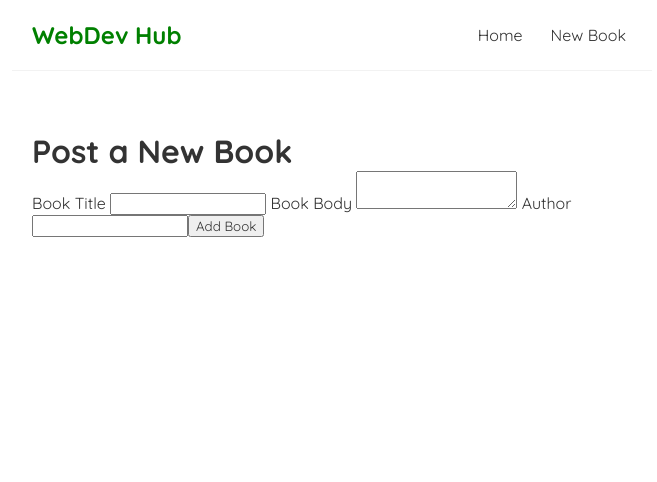
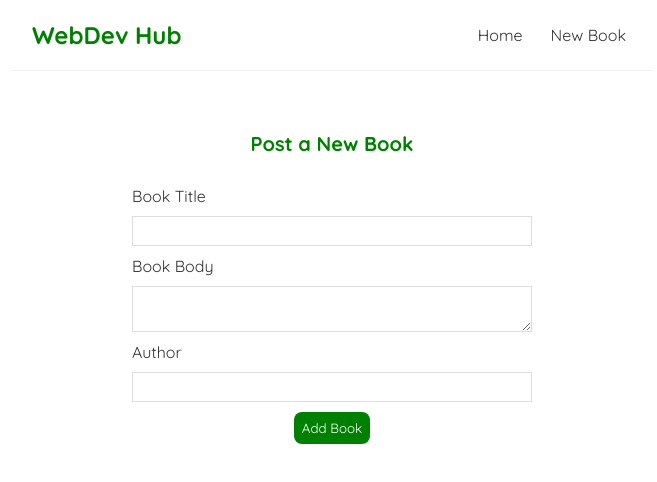
Before and after one commit to Tkamunya1/WebDev-Hub, a React (Create React App) app: page /create in a window 1280 px wide. Shown: the top 482 px of the page, without its empty margins (308-965 px from the left). Built offline with nearby package versions, Linux system fonts and the light colour scheme.

Commit message:
this commit styles the form

```diff
--- a/src/index.css
+++ b/src/index.css
@@ -58,3 +58,35 @@
   font-weight: bolder;
   size: 3 rem;
 }
+
+/* Post new book form */
+.post-book {
+  max-width: 400px;
+  margin: 0 auto;
+  text-align: center;
+}
+.post-book label {
+  text-align: left;
+  display: block;
+}
+.post-book h1 {
+  font-size: 20px;
+  color: green;
+  margin-bottom: 30px;
+}
+.post-book input, .post-book textarea {
+  width: 100%;
+  padding: 6px 10px;
+  margin: 10px 0;
+  border: 1px solid #ddd;
+  box-sizing: border-box;
+  display: block;
+}
+.post-book button {
+  background:green;
+  color: #fff;
+  border: 0;
+  padding: 8px;
+  border-radius: 8px;
+  cursor: pointer;
+}
```
Also changed, not shown: 1 other file (tests, documents, lock files or other folders).
